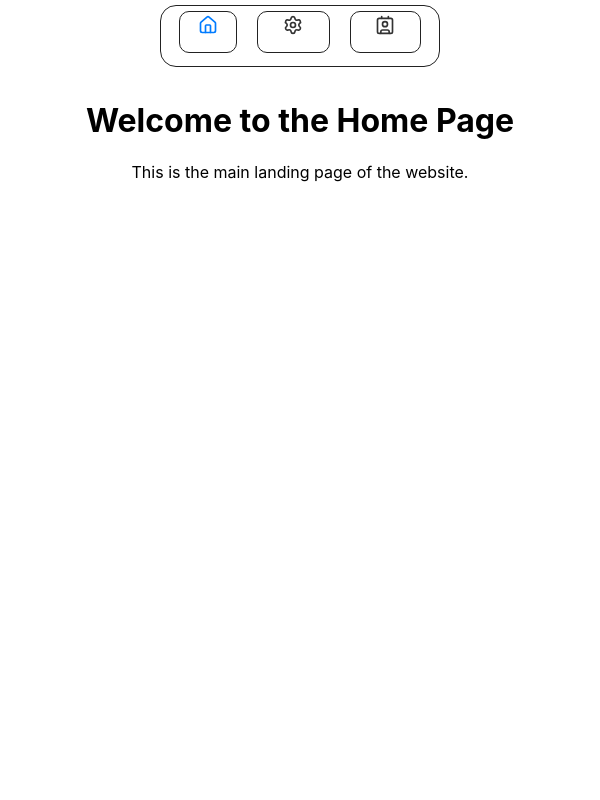
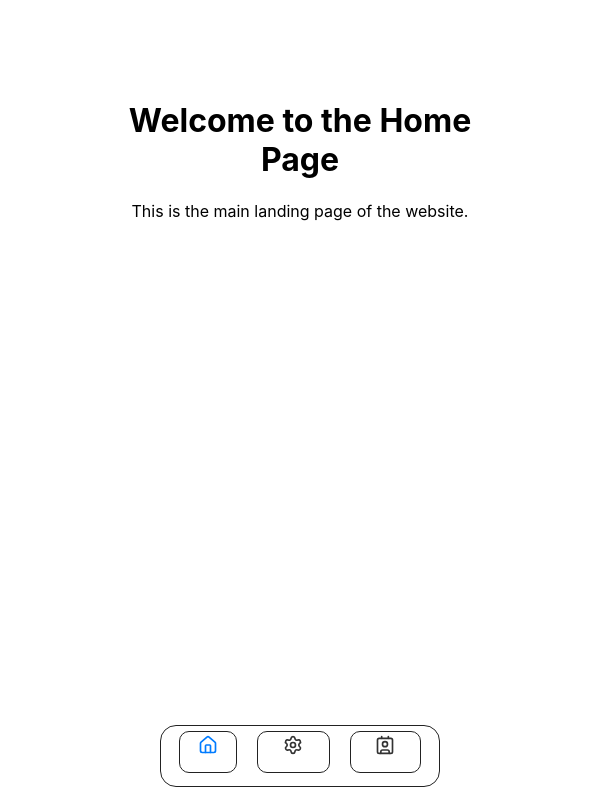
Before and after one commit to jordanbmnt/Netlify-Personal-Website, a React (Create React App) app: page / in a window 600 px wide. Built offline with nearby package versions, Linux system fonts and the light colour scheme; the HTML template or start-up script is replaced by a standard one.

Commit message:
made nav bar responsive

```diff
--- a/src/App.css
+++ b/src/App.css
@@ -1,3 +1,50 @@
 .App {
+  display: flex;
   text-align: center;
+  height: 100dvh;
+  flex-flow: column;
+  overflow-y: auto;
 }
+
+.nav-bar-container {
+  height: 80px;
+  width: 100dvw;
+  overflow: hidden;
+  position: fixed;
+}
+
+.routes-container {
+  display: flex;
+  flex-direction: column;
+  align-items: center;
+  flex-grow: 1;
+  padding: 0 10dvw;
+  box-sizing: border-box;
+}
+
+@media (max-width: 600px) {
+  .App {
+    flex-flow: column-reverse;
+  }
+
+  .nav-bar-container {
+    justify-content: flex-end;
+  }
+
+  .routes-container {
+    margin-bottom: 100px;
+    padding: 0 20dvw;
+    align-self: flex-start;
+  }
+}
+
+@media (min-width: 600px) {
+  .routes-container {
+    margin-top: 80px;
+    justify-content: flex-start;
+  }
+
+  .nav-bar-container {
+    justify-content: flex-end;
+  }
+}
--- a/src/App.tsx
+++ b/src/App.tsx
@@ -12,10 +12,11 @@ function App() {
   return (
     <BrowserRouter>
       <div className="App">
-        <div style={{ height: '80px', overflow: 'hidden' }}>
+        <div className='nav-bar-container'>
           <NavBar />
         </div>
 
+        <div className='routes-container'>
           <Routes>
             <Route path="/" element={<Home />} />
             <Route path="/contact" element={<Contact />} />
@@ -23,6 +24,7 @@ function App() {
             <Route path="*" element={<NotFound />} />
           </Routes>
         </div>
+      </div>
     </BrowserRouter>
   );
 }
```
Lines whose indentation alone changed are shown as unchanged.
